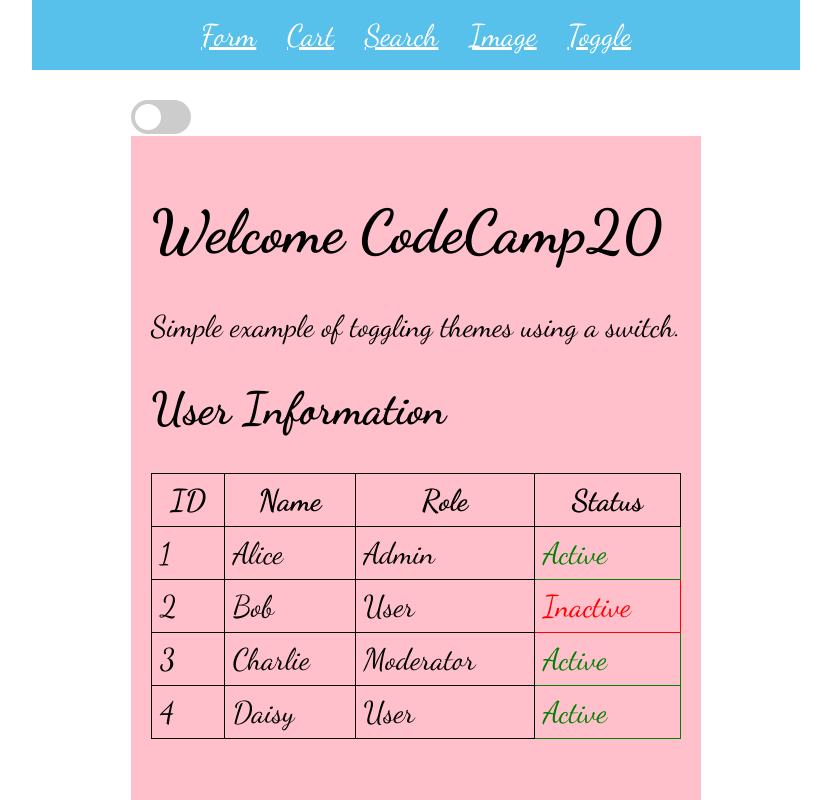
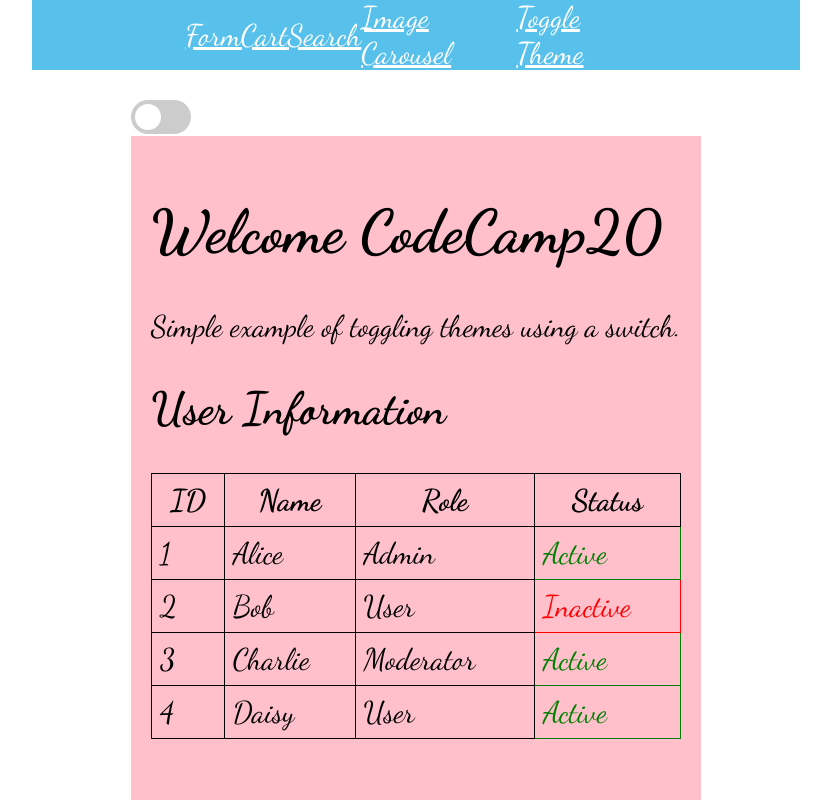
Before and after one commit to Pan-Fifth/reactInput, a React (Vite) app: page /toggle in a window 1280 px wide. Shown: the top 800 px of the page, without its empty margins (224-1055 px from the left). Built offline with nearby package versions, Linux system fonts and the light colour scheme; a web font is replaced by a local one.

Commit message:
rename nav

```diff
--- a/src/components/Navigation.jsx
+++ b/src/components/Navigation.jsx
@@ -6,8 +6,8 @@ function Navigation() {
       <Link to ='/' style={{color:"white"}}>Form</Link>
       <Link to ='/cart' style={{color:"white"}}>Cart</Link>
       <Link to ='/search' style={{color:"white"}}>Search</Link>
-      <Link to ='/image' style={{color:"white"}}>Image</Link>
-      <Link to ='/toggle' style={{color:"white"}}>Toggle</Link>
+      <Link to ='/image' style={{color:"white"}}>Image Carousel</Link>
+      <Link to ='/toggle' style={{color:"white"}}>Toggle Theme</Link>
     </nav>
 
   )
```
